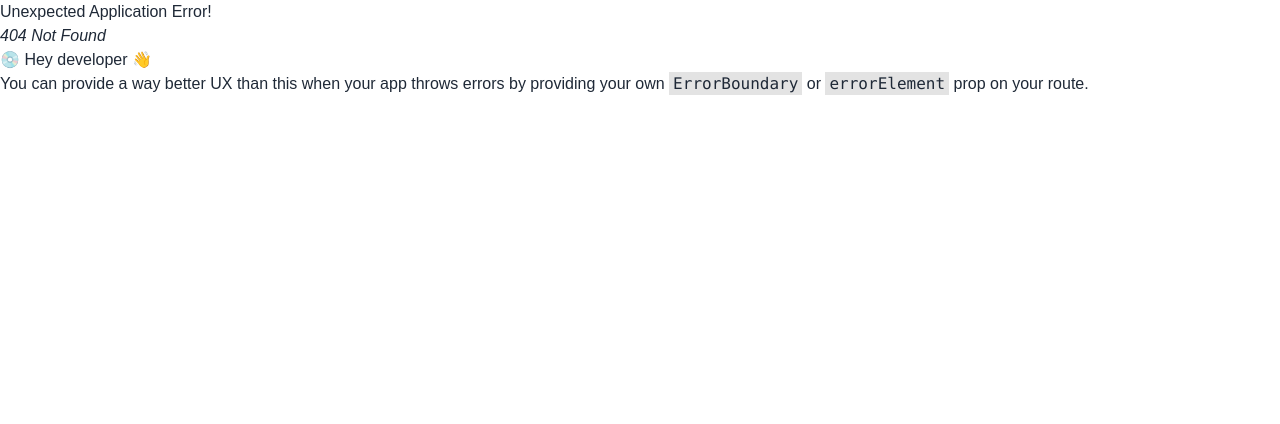
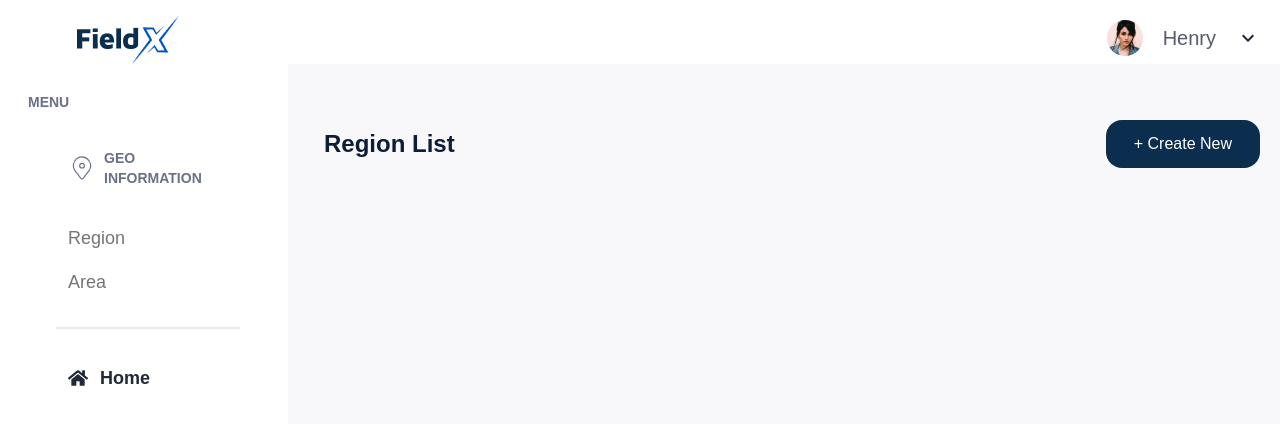
Before and after one commit to IamLikhon1/maac-task, a React (Vite) app: page /dashboard/region in a window 1280 px wide. Before the commit this address had no page. Shown: the top 424 px of the page. Built offline with nearby package versions, Linux system fonts and the light colour scheme.

Commit message:
added dashbaord and theres 2 routes

```diff
--- a/package.json
+++ b/package.json
@@ -17,6 +17,7 @@
     "react-dom": "^18.2.0",
     "react-hook-form": "^7.49.3",
     "react-hot-toast": "^2.4.1",
+    "react-icons": "^5.0.1",
     "react-router-dom": "^6.21.3",
     "sort-by": "^1.2.0"
   },
--- /dev/null
+++ b/src/Layout/Dashboard.jsx
@@ -0,0 +1,53 @@
+import { Link, Outlet } from "react-router-dom";
+import { FaHome } from "react-icons/fa";
+import { Toaster } from "react-hot-toast";
+import { CiLocationOn } from "react-icons/ci";
+import { MdKeyboardArrowDown } from "react-icons/md";
+import logo from '../assets/Logo.png'
+import userImg from '../assets/user bg.png'
+const Dashboard = () => {
+    return (
+        <div className="drawer lg:drawer-open">
+            <input id="my-drawer-2" type="checkbox" className="drawer-toggle" />
+            <div className="drawer-content mt-16 ml-1 lg:ml-8 bg-[#F8F8FB]">
+                {/* Page content here */}
+                <div className="lg:relative lg:bottom-16">
+                    <div className="hidden lg:flex justify-end gap-5 items-center pt-5 mr-5">
+                        <img src={userImg} alt="" />
+                        <p className="text-[#555B6D] text-xl">Henry</p>
+                        <MdKeyboardArrowDown className="text-2xl" />
+                    </div>
+                </div>
+                <label htmlFor="my-drawer-2" className=" relative left-16 bottom-5 px-14 py-4 rounded-md border-2 font-semibold   bg-[#0B2E4E] text-white duration-500 drawer-button lg:hidden"> Open Sidebar</label>
+                <Outlet />
+                <Toaster />
+
+
+            </div>
+            <div className="drawer-side">
+                <label htmlFor="my-drawer-2" aria-label="close sidebar" className="drawer-overlay"></label>
+                <ul className="p-4 w-64 min-h-full bg-white">
+                    {/* Sidebar content here */}
+                    {/* logo */}
+                    <img src={logo} className="mx-auto" alt="" />
+                    <p className="mt-5 px-3 py-2 rounded-md  text-sm text-[#6A7187] focus:text-[#6A7187] uppercase font-semibold">Menu</p>
+                    <div className="ml-10">
+
+                        <p className="mt-5 px-3 py-2 rounded-md  text-sm text-[#6A7187] focus:text-[#6A7187] uppercase font-semibold flex items-center gap-2"><CiLocationOn className="text-3xl" />Geo Information</p>
+
+                        <li className="mt-5 px-3 py-2 rounded-md text-lg  text-[#757575] "><Link className="focus:text-[#0052CC]" to='/dashboard/region'>Region</Link></li>
+
+                        <li className="mt- px-3 py-2 rounded-md text-lg  text-[#757575] focus:text-[#757575]"><Link className="focus:text-[#0052CC]" to='/dashboard/area'>Area</Link></li>
+
+                        <div className="divider"></div>
+                        <li className=""><Link className="mt-5 px-3 py-2 rounded-md text-lg font-semibold flex items-center gap-3" to='/'><FaHome className="text-xl" />Home</Link></li>
+                    </div>
+                </ul>
+
+
+            </div>
+        </div>
+    );
+};
+
+export default Dashboard;
--- /dev/null
+++ b/src/pages/DashboardPage/AreaPage/AreaPage.jsx
@@ -0,0 +1,57 @@
+import { useForm } from "react-hook-form";
+
+const AreaPage = () => {
+    const {
+        register,
+        handleSubmit,
+        reset,
+    } = useForm();
+    const onSubmit = (data) => {
+        const region = data.region;
+        const area = data.area;
+       const areaChoose={region, area}
+       console.log(areaChoose);
+
+        reset();
+    }
+    return (
+        <div>
+            <div className="flex justify-between mx-5 mt-16 lg:mt-0 items-center">
+                <h2 className="text-[#0C1D37] text-2xl font-semibold ml-4">Area List</h2>
+                <div>
+                    <button onClick={() => document.getElementById('my_modal_3').showModal()} className="bg-[#0B2E4E] px-7 py-3 rounded-2xl text-white">+  Create New</button>
+                </div>
+            </div>
+            <dialog id="my_modal_3" className="modal">
+                <div className="modal-box">
+                    <form method="dialog">
+                        {/* if there is a button in form, it will close the modal */}
+                        <button className="btn btn-sm btn-circle btn-ghost absolute right-2 top-2">✕</button>
+                    </form>
+                    <h3 className="text-[#495057]">Area</h3>
+                    <form onSubmit={handleSubmit(onSubmit)} className="mt-4">
+
+                        <select className="py-3 rounded-xl w-full border-2 focus:outline-none pl-3" {...register("region")}>
+                            <option value="Select Your Region">Select Your Region</option>
+                            <option value="Dhaka">Dhaka</option>
+                            <option value="CTG">CTG</option>
+                            <option value="Sylhet">Sylhet</option>
+                            <option value="Khulna">Khulna</option>
+                            <option value="Cumilla">Cumilla</option>
+                            <option value="Rangpur">Rangpur</option>
+                            <option value="Barishal">Barishal</option>
+                        </select>
+
+                        <input {...register("area", { required: true })} type="text" name="area" className="py-3 rounded-xl w-full border-2 focus:outline-none pl-3 mt-5" placeholder="Type Region" />
+
+                        <div className="flex justify-end">
+                            <input type="submit" value="Add Area" className="px-7 py-3 bg-[#0B2E4E] text-white rounded-xl mt-5 cursor-pointer" />
+                        </div>
+                    </form>
+                </div>
+            </dialog>
+        </div>
+    );
+};
+
+export default AreaPage;
--- /dev/null
+++ b/src/pages/DashboardPage/RegionPage/RegionPage.jsx
@@ -0,0 +1,43 @@
+import { useForm } from "react-hook-form";
+
+const RegionPage = () => {
+    const {
+        register,
+        handleSubmit,
+        reset,
+    } = useForm();
+    const onSubmit = (data) => {
+        const region = data.region;
+        const chooseRegion={region}
+        console.log(chooseRegion);
+        reset();
+    }
+    return (
+        <div>
+            <div className="flex justify-between mx-5 mt-16 lg:mt-0 items-center">
+                <h2 className="text-[#0C1D37] text-2xl font-semibold ml-4">Region List</h2>
+                <div>
+                    <button onClick={() => document.getElementById('my_modal_3').showModal()} className="bg-[#0B2E4E] px-7 py-3 rounded-2xl text-white">+  Create New</button>
+                </div>
+            </div>
+            <dialog id="my_modal_3" className="modal">
+                <div className="modal-box">
+                    <form method="dialog">
+                        {/* if there is a button in form, it will close the modal */}
+                        <button className="btn btn-sm btn-circle btn-ghost absolute right-2 top-2">✕</button>
+                    </form>
+                    <h3 className="text-[#495057]">Region</h3>
+                    <form onSubmit={handleSubmit(onSubmit)}  className="mt-4">
+                        <input {...register("region", { required: true })} type="text" name="region" className="py-3 rounded-xl w-full border-2 focus:outline-none pl-3" placeholder="Type Region" />
+
+                        <div className="flex justify-end">
+                            <input type="submit" value="Add Region" className="px-7 py-3 bg-[#0B2E4E] text-white rounded-xl mt-5 cursor-pointer" />
+                        </div>
+                    </form>
+                </div>
+            </dialog>
+        </div>
+    );
+};
+
+export default RegionPage;
```
Also changed, not shown: src/main.jsx (+26 -9 lines), src/assets/user bg.png (added), 1 other file (tests, documents, lock files or other folders).
